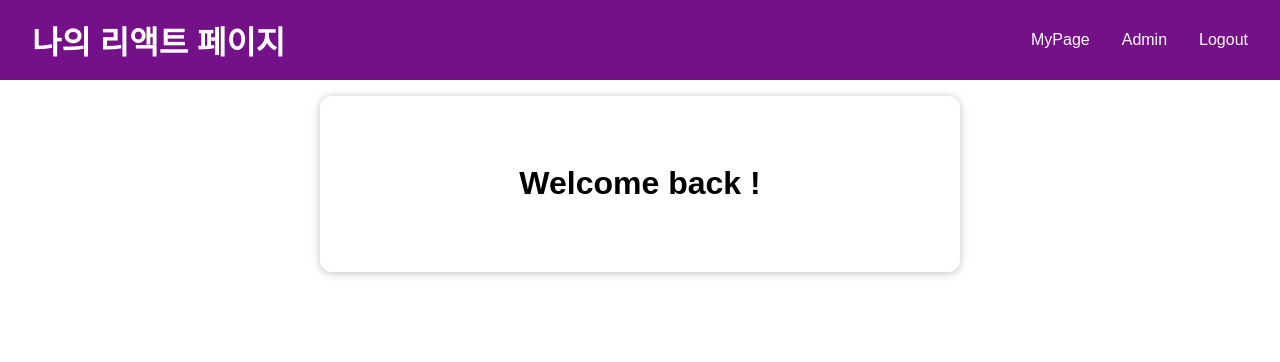
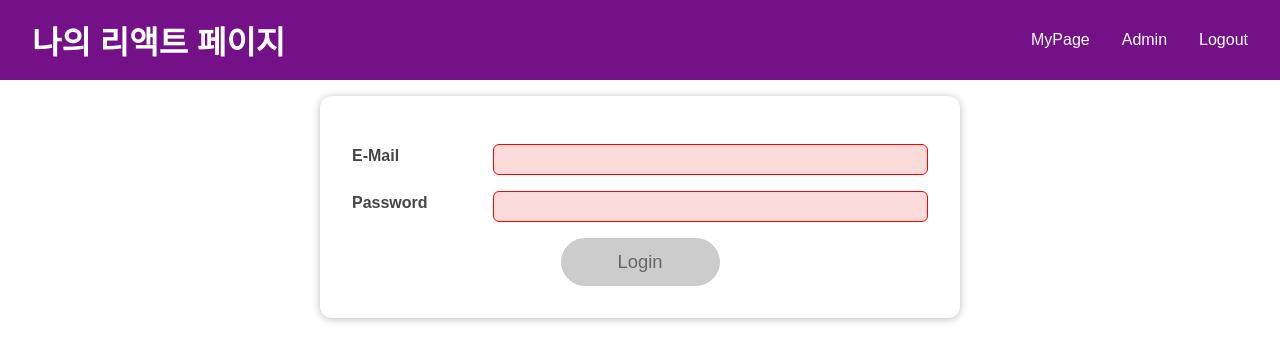
Before and after one commit to goodzeee/react-selfstudy202407, a React (Create React App) app: page / in a window 1280 px wide. Shown: the top 362 px of the page. Built offline with nearby package versions, Linux system fonts and the light colour scheme.

Commit message:
# 로그인시 발생하는 side effect 문제

```diff
--- a/src/App.js
+++ b/src/App.js
@@ -160,12 +160,30 @@
 
 const App = () => {
 
+  // 현재 로그인 상태를 체크하는 변수
+  const [isLoggedIn, setIsLoggedIn] = useState(false);
+
+  // localStorage에서 login-flag를 꺼냄
+  const storedLoginFlag = localStorage.getItem('login-flag');
+  //💥 로그인 검사를 초기에 1번만 수행 - 아닐시 무한 렌더링 문제 발생
+  if (storedLoginFlag === '1') {
+    // 상태변수가 setter로 변경되면 리액트는 변경감지 후 바로 리렌더링을 수행함 !
+    setIsLoggedIn(true);
+  }
+
+  // 서버 통신은 중앙집중 관리가 중요함
+  const loginHandler = (email, password) => {
+    // 💡💡 쿠키 : 클라이언트한테 저장 남기기 + 세션 : 서버에 저장 남기기 = 토큰 : 둘 다 !
+    // 로그인의 증거로 클라이언트에 1이라는 숫자를 기록
+    localStorage.setItem('login-flag', '1');
+    setIsLoggedIn(true);
+  };
+
   return (
     <>
     <MainHeader />
     <main>
-      <Home />
-      {/* <Login /> */}
+      {isLoggedIn ? <Home /> : <Login onLogin={loginHandler}/>}
     </main>
     </>
   );
--- a/src/components/SideEffect/Login.js
+++ b/src/components/SideEffect/Login.js
@@ -111,7 +111,7 @@
     });
   };
 
-  // 로그인 버튼을 눌렀을 때 이벤트 핸들러
+  // ❕❕ 로그인 버튼을 눌렀을 때 이벤트 핸들러
   const submitHandler = (e) => {
     e.preventDefault();
     // App.js에서 받은 로그인핸들러 호출
--- a/src/components/UI/Button.js
+++ b/src/components/UI/Button.js
@@ -26,12 +26,13 @@
 //     }
 //     `;
 
-const Button = ({ type, onClick, children }) => {
+const Button = ({ type, onClick, children, className, disabled}) => {
   return (
     <button
-      type={type}
-      className={styles.button}
+      type={type || 'button'}
+      className={`${styles.button} ${className}`}
       onClick={onClick}
+      disabled={disabled}
     >
       {children}
     </button>
```
